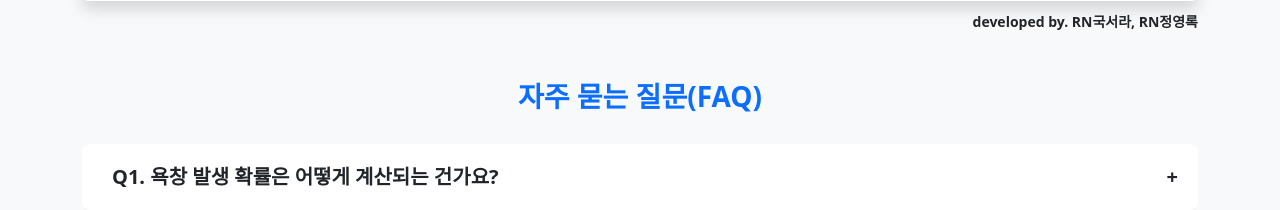
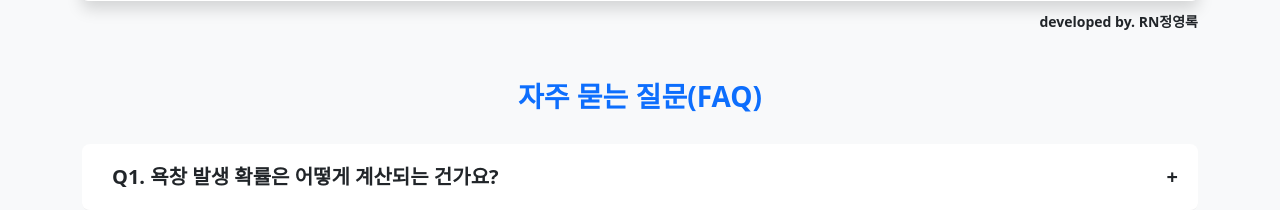
Before and after one commit to YeongrokJeong/ICUWOC, a Flask app: page / in a window 1280 px wide. Shown: the part 659-869 px from the top of the page. Run offline with Flask 3, Linux system fonts and the light colour scheme; parts of the project's set-up code (start-up, migrations or seed data) failed here and were passed over.

Commit message:
Add files via upload

```diff
--- a/templates/index.html
+++ b/templates/index.html
@@ -102,7 +102,7 @@
     </div>
 
     <div style="text-align: right; margin-top: 10px; font-size: 14px; font-weight: bold;">
-        developed by. RN국서라, RN정영록
+        developed by. RN정영록
     </div>
 
     <!-- QnA 섹션 -->
@@ -209,7 +209,7 @@
                 li.style.opacity = "0";
                 shapList.appendChild(li);
                 setTimeout(() => {
-                    typeEffect(li, `${item.Feature}이 욕창 발생에 ${item["SHAP Value"]}%만큼 기여하였습니다`, 100);
+                    typeEffect(li, `${item.Feature}이 확률 증가에 ${item["SHAP Value"]}%만큼 기여하였습니다`, 100);
                     li.style.opacity = "1";
                 }, 500 * (index + 1));
             });
```
